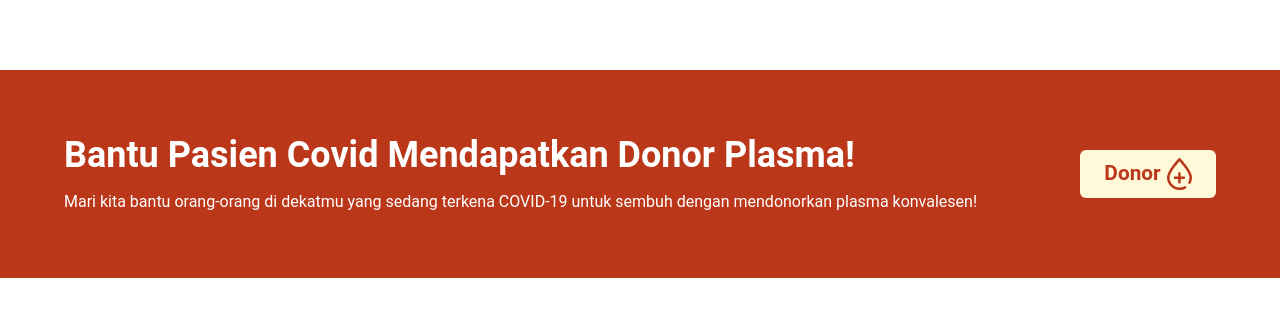
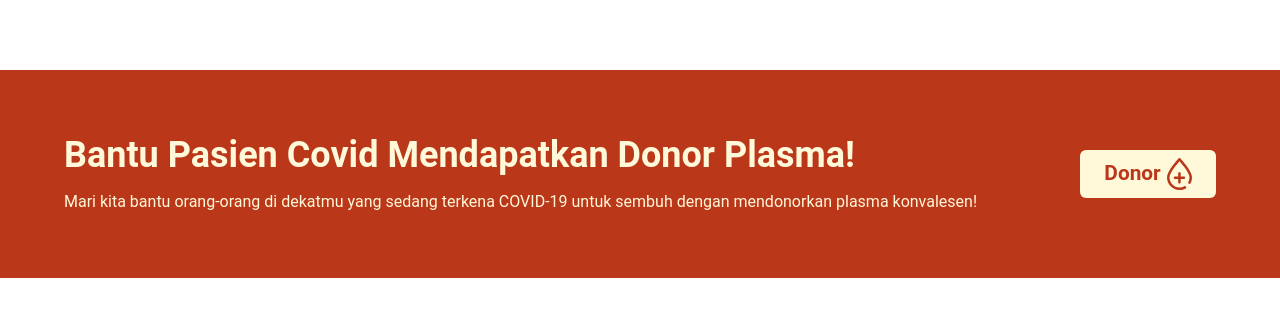
Before and after one commit to riandyhasan/PNBWDC-INTECFEST, a Next.js app: page / in a window 1280 px wide. Shown: the part 635-952 px from the top of the page. Built offline with nearby package versions, Linux system fonts and the light colour scheme.

Commit message:
Update BantuDonor.js

```diff
--- a/components/Landing/BantuDonor.js
+++ b/components/Landing/BantuDonor.js
@@ -1,14 +1,16 @@
 import React from "react";
 import { Box, Flex, Heading, Button, Image, Text } from "@chakra-ui/react";
+import Link from "next/link";
 
 export default function BantuDonor({ ...props }) {
   return (
-    <Flex bg="#BB371A" color="#FFFFFF" padding="4rem" alignItems="center" justifyContent="space-between" {...props}>
+    <Flex id="bantudonor" bg="brand.primary" color="brand.tertiary" padding="4rem" alignItems="center" justifyContent="space-between" {...props}>
       <Box>
         <Heading>Bantu Pasien Covid Mendapatkan Donor Plasma!</Heading>
         <Text marginTop={3}>Mari kita bantu orang-orang di dekatmu yang sedang terkena COVID-19 untuk sembuh dengan mendonorkan plasma konvalesen! </Text>
       </Box>
       <Box>
+        <Link href="/donor">
           <Button
             fontSize="1.3rem"
             padding="1.5rem"
@@ -21,6 +23,7 @@ export default function BantuDonor({ ...props }) {
             Donor
             <Image src="assets/svg/blood-drop.svg" width="1.2em" marginLeft="0.4rem" />
           </Button>
+        </Link>
       </Box>
     </Flex>
   );
```
Lines whose indentation alone changed are shown as unchanged.
